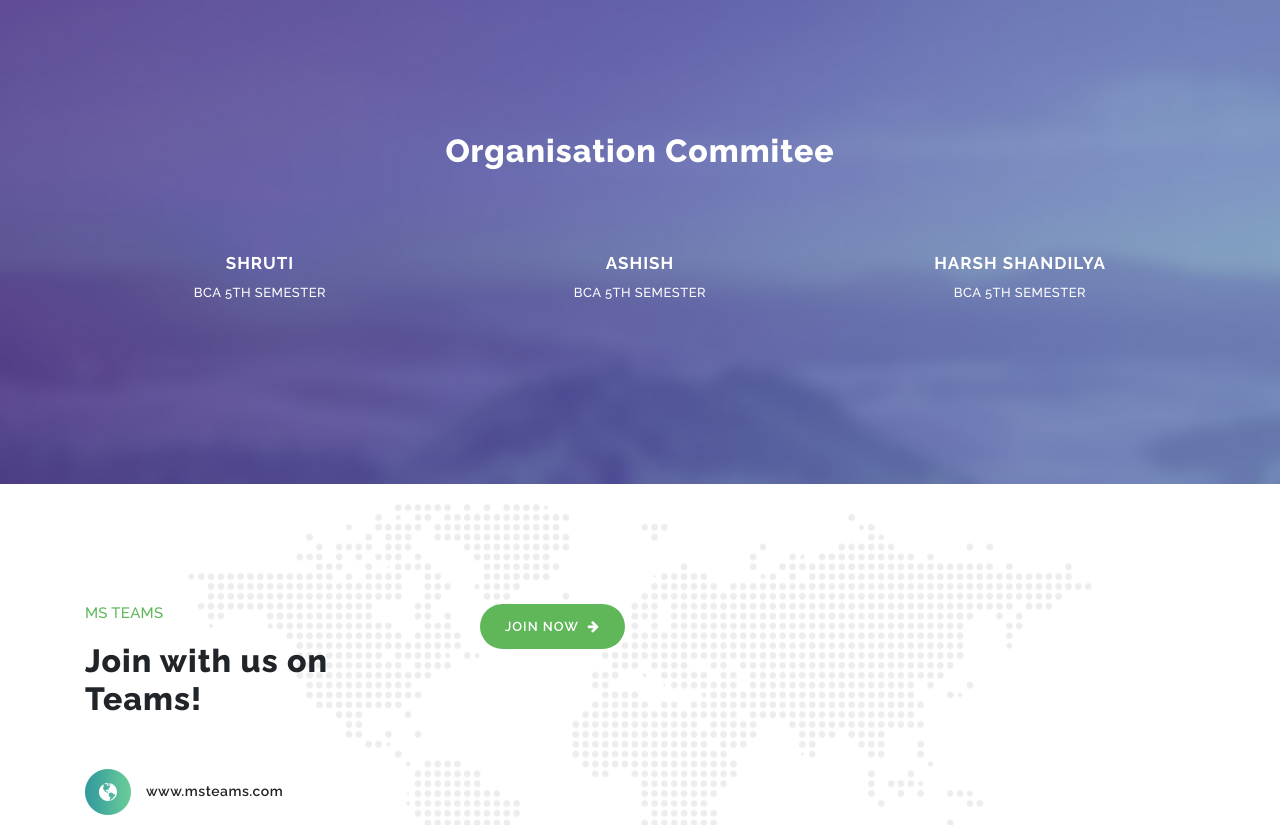
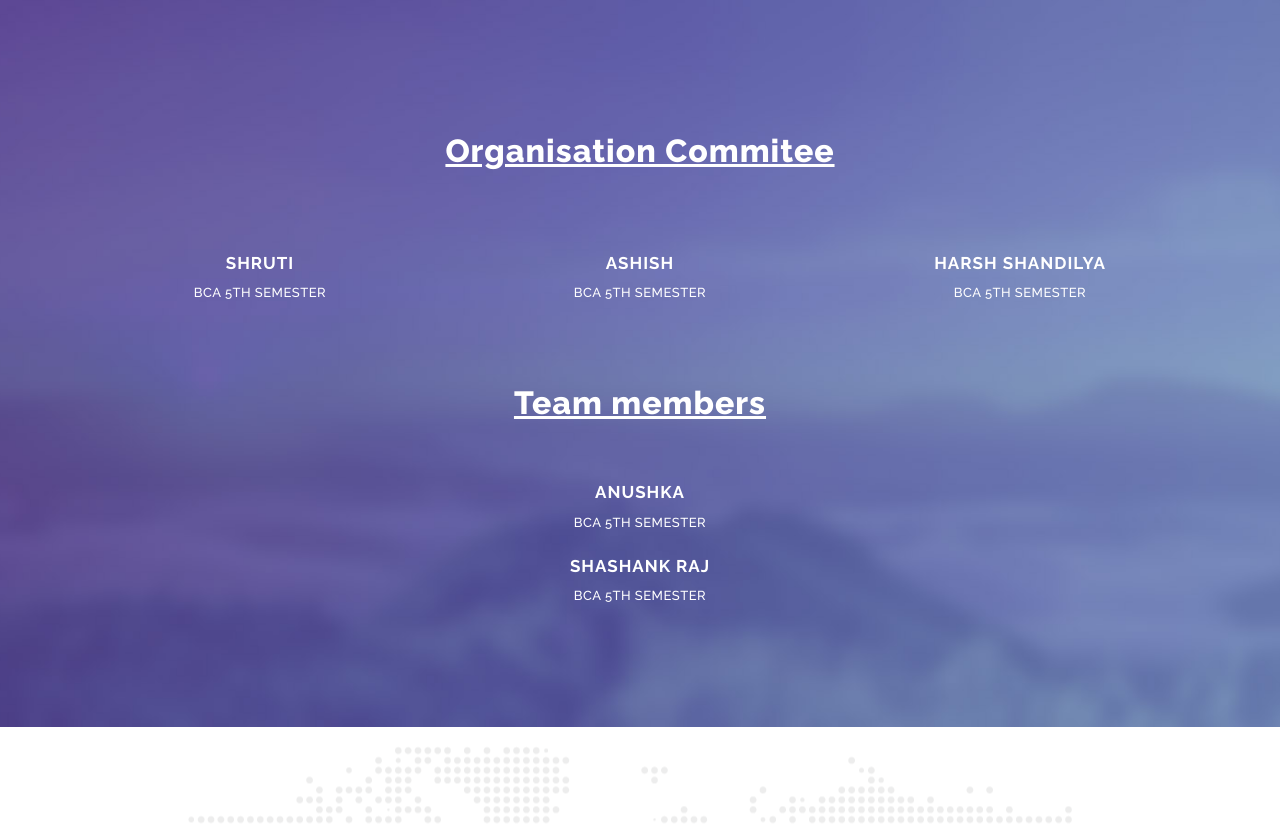
Before and after one commit to harsh-ops/teachersday, a plain HTML site: page index.html in a window 1280 px wide. Shown: the part 2260-3085 px from the top of the page. Drawn offline with Linux system fonts and the light colour scheme.

Commit message:
Updated form

```diff
--- a/index.html
+++ b/index.html
@@ -274,7 +274,7 @@ https://templatemo.com/tm-543-breezed
                 <div class="col-lg-12">
                     <div class="section-heading">
                         <h6><strong><u></u></strong></h6>
-                       <h2>Organisation Commitee</h2>
+                       <h2><u>Organisation Commitee</u></h2>
                     </div>
                 </div>
                 <div class="col-lg-12 col-md-12 col-sm-12 mobile-bottom-fix-big" data-scroll-reveal="enter left move 30px over 0.6s after 0.4s">
@@ -294,6 +294,23 @@ https://templatemo.com/tm-543-breezed
                             <h4>Harsh Shandilya</h4>
                             <span>BCA 5th Semester</span>
                         </div>
+
+            </div>
+            <div class="col-lg-12">
+                <div class="section-heading">
+                    <h6><strong><u></u></strong></h6>
+                   <h2><u>Team members</u></h2>
+                </div>
+            </div>
+            <div class="item author-item">
+
+                <h4>Anushka</h4>
+                <span>BCA 5th Semester</span>
+            </div>
+            <div class="item author-item">
+
+                <h4>Shashank Raj</h4>
+                <span>BCA 5th Semester</span>
             </div>
 
 
@@ -340,7 +357,7 @@ https://templatemo.com/tm-543-breezed
                         <p>Copyright &copy; 2020 Amity University Patna
 
                         | Developed by : <a rel="nofollow noopener" href="#">Harsh Shandilya | BCA 5th</a></p>
-                        <p>Team members: Anushka Raj |  Shashank Raj</p>
+
                     </div>
                 </div>
                 <div class="col-lg-6 col-xs-12">
```
